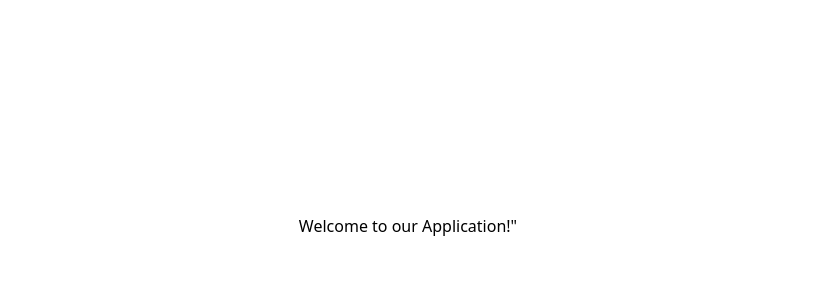
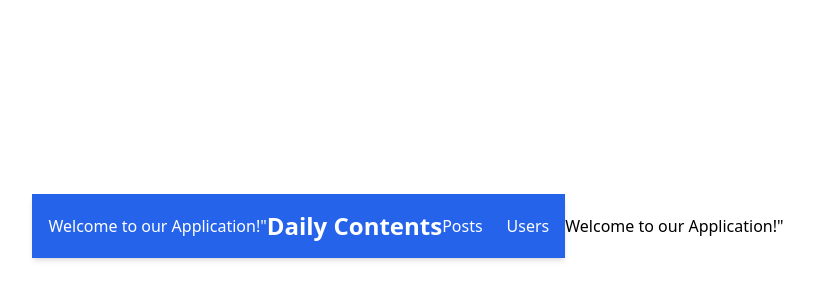
Before and after one commit to Dagi2004/alx-project-0x01-setup, a Next.js app in the folder alx-project-0x01/: page /posts in a window 1280 px wide. Shown: the part 174-474 px from the top of the page, without its empty margins (232-1046 px from the left). Built offline with nearby package versions, Linux system fonts and the light colour scheme.

Commit message:
React Architect

```diff
--- a/alx-project-0x01/pages/posts/index.tsx
+++ b/alx-project-0x01/pages/posts/index.tsx
@@ -1,6 +1,9 @@
+import Header from "@/components/layout/Header";
+
 const Index: React.FC = () => {
   return (
     <div className="flex justify-center items-center h-screen">
+      <Header />
       <h1>Welcome to our Application!"</h1>
     </div>
   );
```
